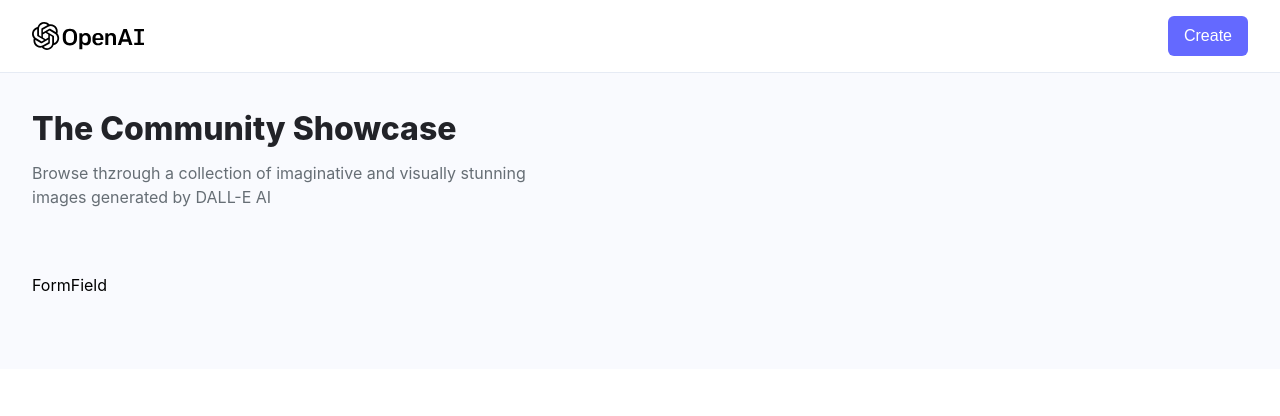
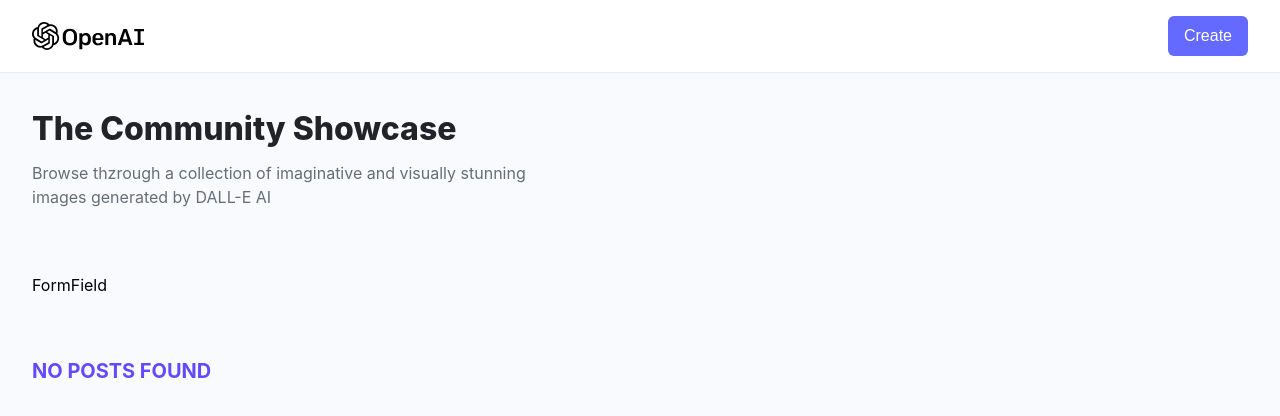
Before and after one commit to kjjackson619/ai_image_generator, a React (Vite) app in the folder client/: page / in a window 1280 px wide. Shown: the top 416 px of the page. Built offline with nearby package versions, Linux system fonts and the light colour scheme; a web font is replaced by a local one.

Commit message:
home search results

```diff
--- a/client/src/pages/Home.jsx
+++ b/client/src/pages/Home.jsx
@@ -1,5 +1,19 @@
 import React, {useState, useEffect} from 'react';
 import {Loader, Card, FormField} from '../components';
+
+const RenderCards = ({data, title}) => {
+  if(data?.length > 0) {
+  return data.map((post) =>
+  <Card key={post._id}
+  {...post}
+  />)
+  }
+  return (
+    <h2 className='mt-5 font-bold text-[#6449ff] text-xl uppercase'>
+        {title}
+    </h2>
+  )
+}
 
 const Home = () => {
   const [loading, setLoading] = useState(false);
@@ -36,8 +50,18 @@
                 </span>
             </h2>
           )}
-          <div className='grid'>
-
+          <div className='grid lg:grid-cols-4 sm:grid-cols-3 xs:grid-cols-2 grid-cols-1 gap-3'>
+            {searchText ? (
+              <RenderCards
+              data={[]}
+              title="No search results found"
+              />
+            ) : (
+              <RenderCards
+                data={[]}
+                title="No posts found"
+              />
+            )}
           </div>
         </>
       )}
```
